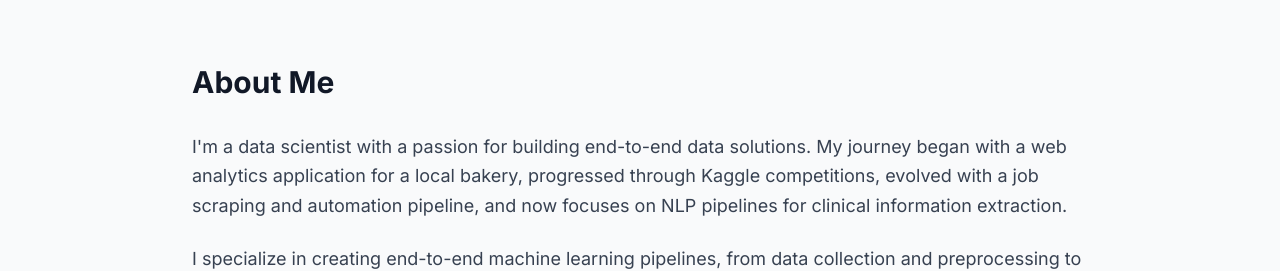
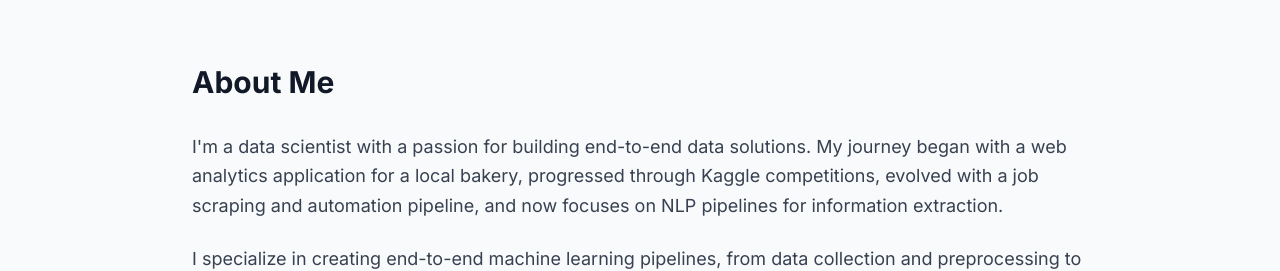
Before and after one commit to 00-Aryan/PortFolio, a Next.js app: page / in a window 1280 px wide. Shown: the part 880-1151 px from the top of the page. Built offline with nearby package versions, Linux system fonts and the light colour scheme.

Commit message:
Improved: updated text/info

```diff
--- a/components/About.tsx
+++ b/components/About.tsx
@@ -17,7 +17,7 @@ export default function About() {
 
           <div className="space-y-6 mb-8">
             <p className="text-lg text-gray-700 leading-relaxed">
-              I'm a data scientist with a passion for building end-to-end data solutions. My journey began with a web analytics application for a local bakery, progressed through Kaggle competitions, evolved with a job scraping and automation pipeline, and now focuses on NLP pipelines for clinical information extraction.
+              I'm a data scientist with a passion for building end-to-end data solutions. My journey began with a web analytics application for a local bakery, progressed through Kaggle competitions, evolved with a job scraping and automation pipeline, and now focuses on NLP pipelines for information extraction.
             </p>
             <p className="text-lg text-gray-700 leading-relaxed">
               I specialize in creating end-to-end machine learning pipelines, from data collection and preprocessing to model deployment. Currently, I'm focusing on NLP applications and building robust data infrastructure that scales.
```
